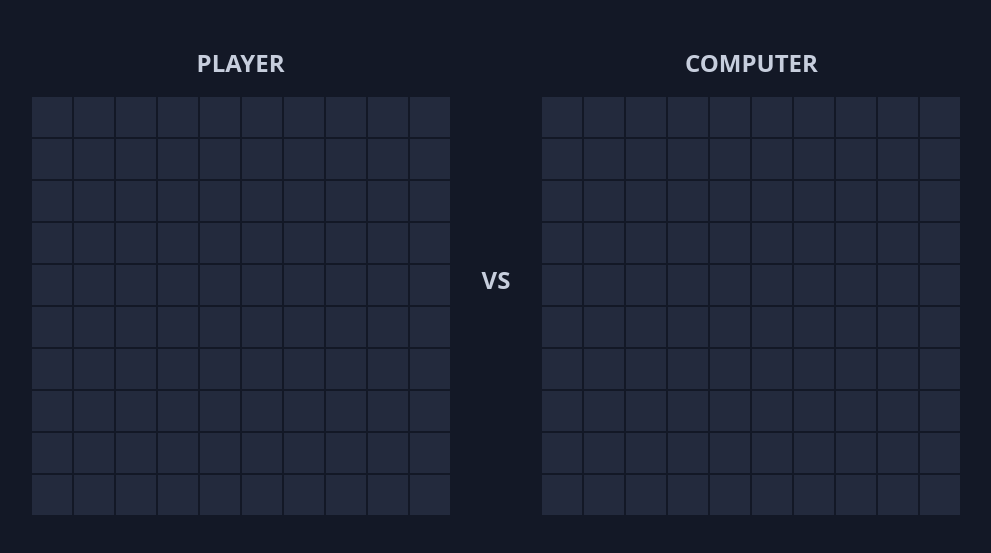
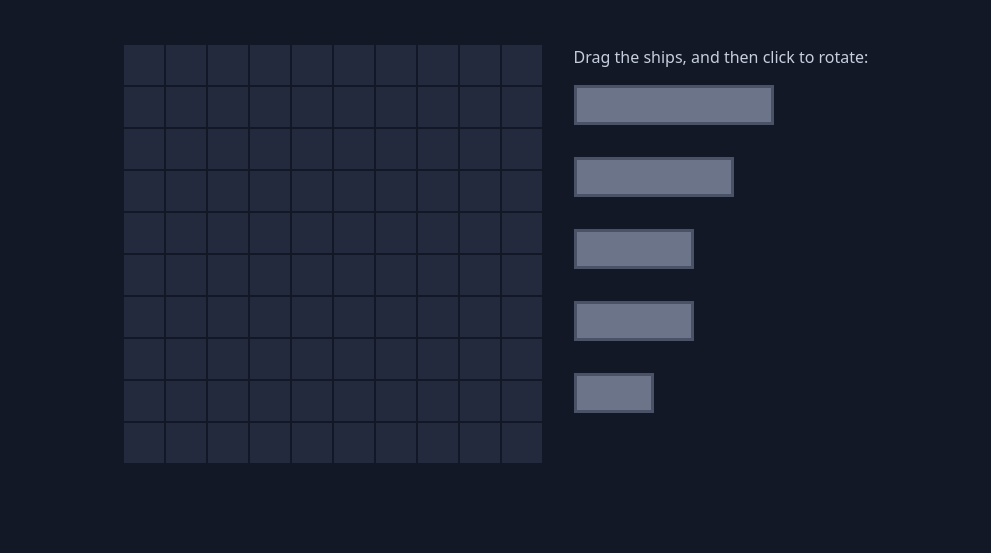
Before and after one commit to korot0/battleship, a website built with webpack: page src/index.html in a window 1280 px wide. Shown: the part 67-620 px from the top of the page, without its empty margins (144-1135 px from the left). Built offline with nearby package versions, Linux system fonts and the light colour scheme.

Commit message:
style: add styling to ship selection container and ships

```diff
--- a/src/index.html
+++ b/src/index.html
@@ -9,13 +9,23 @@
     <h1 class="game-title">BATTLESHIP</h1>
     <div class="board-layout">
       <section class="board board-player">
-        <h2 class="board-label">PLAYER</h2>
         <div class="board-grid"></div>
       </section>
-      <div class="board-layout-divider">VS</div>
-      <section class="board board-computer">
-        <h2 class="board-label">COMPUTER</h2>
+      <div class="board-layout-divider hidden">VS</div>
+      <section class="board board-computer hidden">
         <div class="board-grid"></div>
+      </section>
+      <section class="ship-selection">
+        <p class="ship-selection-description">
+          Drag the ships, and then click to rotate:
+        </p>
+        <div class="ship-selection-container">
+          <div class="carrier"></div>
+          <div class="battleship"></div>
+          <div class="cruiser"></div>
+          <div class="submarine"></div>
+          <div class="destroyer"></div>
+        </div>
       </section>
     </div>
   </body>
--- a/src/styles.css
+++ b/src/styles.css
@@ -9,6 +9,7 @@
   --text-on-light: #131826;
 
   --ship: #6b7488;
+  --ship-border: #4a5268;
   --hit: #ff5470;
   --miss: #4f7cff;
   --sunk: #ff1f4c;
@@ -68,3 +69,39 @@ body {
 .ship {
   background-color: var(--ship);
 }
+
+.hidden {
+  display: none;
+}
+
+.ship-selection-description {
+  color: var(--text-on-dark);
+  margin-bottom: 1rem;
+}
+
+.ship-selection-container {
+  display: flex;
+  flex-direction: column;
+  gap: 2rem;
+}
+
+.ship-selection-container > div {
+  height: 40px;
+  background-color: var(--ship);
+  border: solid 3px var(--ship-border);
+}
+.carrier {
+  width: 200px;
+}
+.battleship {
+  width: 160px;
+}
+.cruiser {
+  width: 120px;
+}
+.submarine {
+  width: 120px;
+}
+.destroyer {
+  width: 80px;
+}
```
